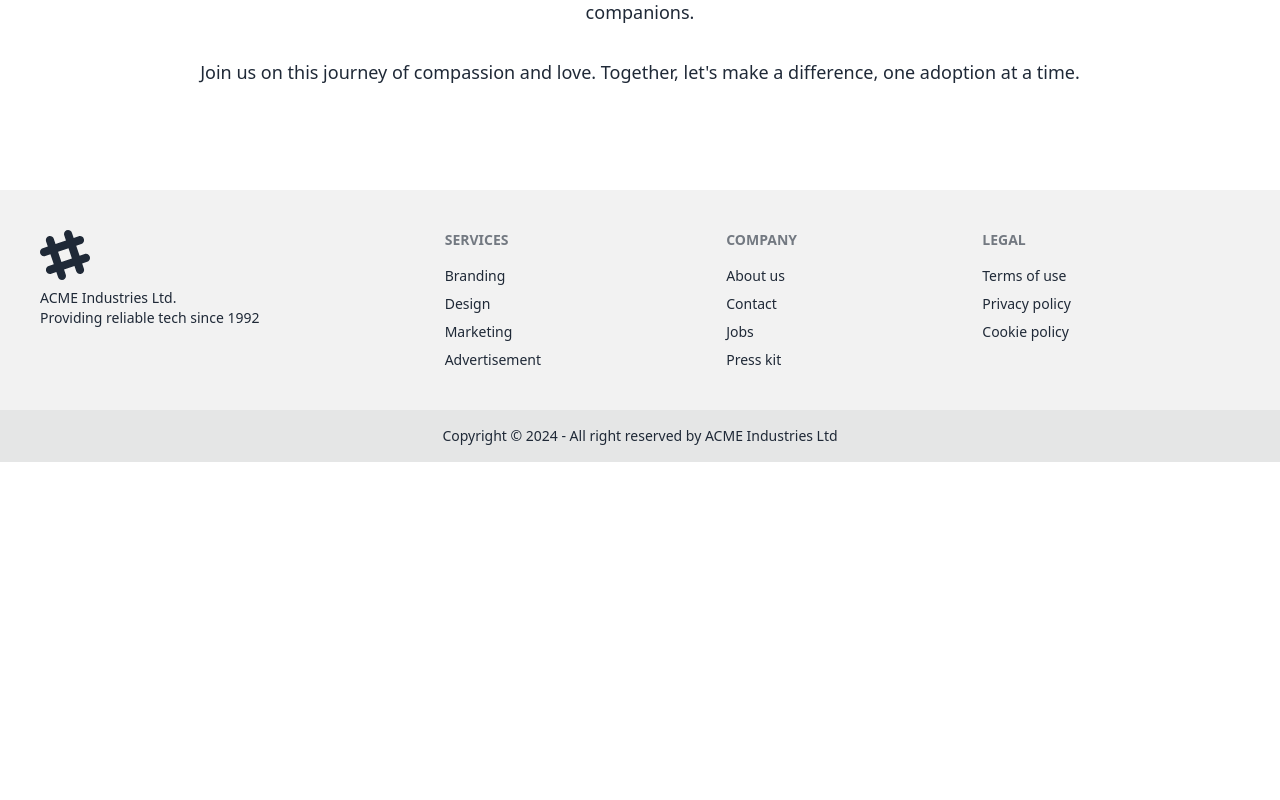
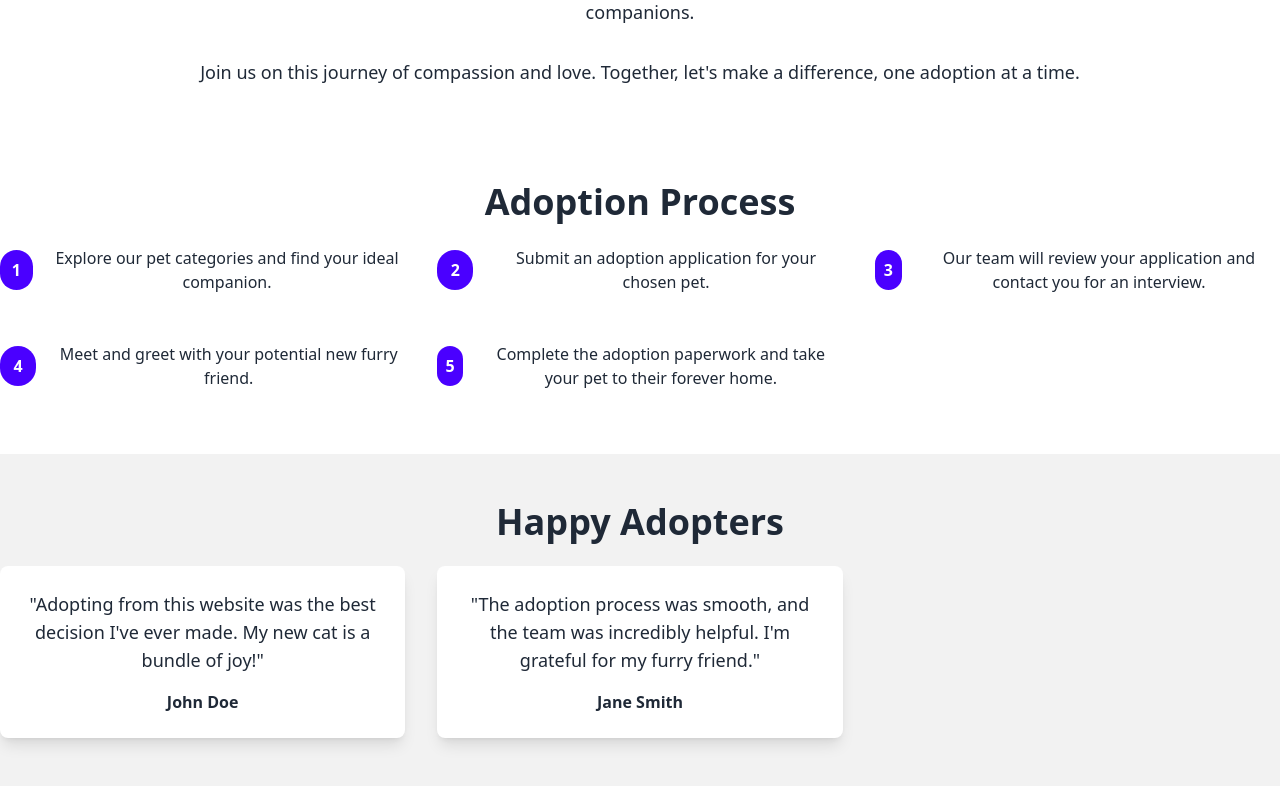
Before and after one commit to NurMuhammadCSE/Pet-Adoption-Client2, a React (Vite) app: page / in a window 1280 px wide. Shown: the part 2340-3140 px from the top of the page. Before the commit the page ends 2858 px from the top, so only its background shows below. Built offline with nearby package versions, Linux system fonts and the light colour scheme.

Commit message:
Testimonials and Adoption Process Section Added

```diff
--- /dev/null
+++ b/src/pages/Home/AdoptionProcess/AdoptionProcess.jsx
@@ -0,0 +1,29 @@
+const AdoptionProcess = () => {
+    const steps = [
+      "Explore our pet categories and find your ideal companion.",
+      "Submit an adoption application for your chosen pet.",
+      "Our team will review your application and contact you for an interview.",
+      "Meet and greet with your potential new furry friend.",
+      "Complete the adoption paperwork and take your pet to their forever home.",
+    ];
+
+    return (
+      <div className="py-12">
+        <div className="container mx-auto text-center">
+          <h2 className="text-4xl font-bold mb-6">Adoption Process</h2>
+          <div className="grid grid-cols-1 md:grid-cols-2 lg:grid-cols-3 gap-8">
+            {steps.map((step, index) => (
+              <div key={index} className="flex items-center mb-4">
+                <div className="rounded-full bg-primary text-white font-bold flex items-center justify-center w-10 h-10 mr-4">
+                  {index + 1}
+                </div>
+                <p>{step}</p>
+              </div>
+            ))}
+          </div>
+        </div>
+      </div>
+    );
+  };
+
+  export default AdoptionProcess;
--- a/src/pages/Home/Home/Home.jsx
+++ b/src/pages/Home/Home/Home.jsx
@@ -1,7 +1,9 @@
 import AboutUs from "../AboutUs/AboutUs";
+import AdoptionProcess from "../AdoptionProcess/AdoptionProcess";
 import Banner from "../Banner/Banner";
 import CallToAction from "../CallToAction/CallToAction";
 import PetsCategory from "../PetsCategory/PetsCategory";
+import Testimonials from "../Testimonials/Testimonials";
 
 const Home = () => {
   return (
@@ -10,6 +12,8 @@ const Home = () => {
       <PetsCategory></PetsCategory>
       <CallToAction></CallToAction>
       <AboutUs></AboutUs>
+      <AdoptionProcess></AdoptionProcess>
+      <Testimonials></Testimonials>
     </div>
   );
 };
--- /dev/null
+++ b/src/pages/Home/Testimonials/Testimonials.jsx
@@ -0,0 +1,31 @@
+const Testimonials = () => {
+    const testimonials = [
+      {
+        name: "John Doe",
+        comment: "Adopting from this website was the best decision I've ever made. My new cat is a bundle of joy!",
+      },
+      {
+        name: "Jane Smith",
+        comment: "The adoption process was smooth, and the team was incredibly helpful. I'm grateful for my furry friend.",
+      },
+      // Add more testimonials as needed
+    ];
+
+    return (
+      <div className="py-12 bg-base-200">
+        <div className="container mx-auto text-center">
+          <h2 className="text-4xl font-bold mb-6">Happy Adopters</h2>
+          <div className="grid grid-cols-1 md:grid-cols-2 lg:grid-cols-3 gap-8">
+            {testimonials.map((testimonial, index) => (
+              <div key={index} className="card p-6 bg-base-100 rounded-lg shadow-lg">
+                <p className="text-lg mb-4">{`"${testimonial.comment}"`}</p>
+                <p className="font-bold">{testimonial.name}</p>
+              </div>
+            ))}
+          </div>
+        </div>
+      </div>
+    );
+  };
+
+  export default Testimonials;
```
